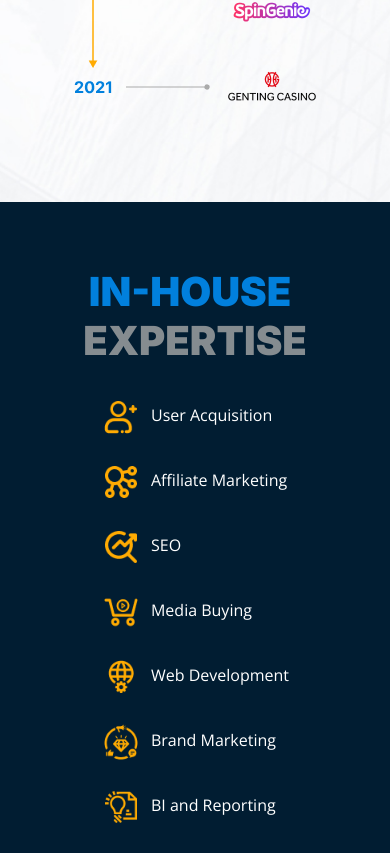
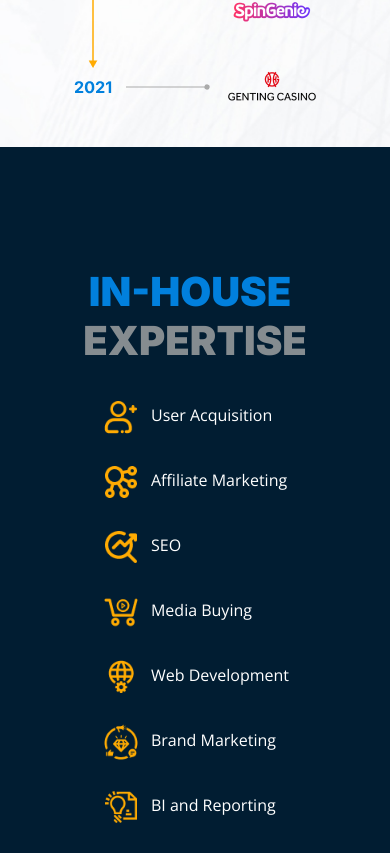
Before and after one commit to ggenobisa/primeonline, a React (Create React App) app: page / in a window 390 px wide. Shown: the part 8151-9004 px from the top of the page. Built offline with nearby package versions, Linux system fonts and the light colour scheme; the HTML template or start-up script is replaced by a standard one.

Commit message:
ajusting map, in-house heading, and scroll button

```diff
--- a/src/components/Contact.css
+++ b/src/components/Contact.css
@@ -219,7 +219,8 @@ input[type="submit"]:hover {
     .contact .container .col-2 h3 {font-size: 30px;}
     .contact .container .col-2 .prime-details {display: none;}
     .contact .container .col-1 {max-width: 100%;}
-    .contact .container .col-1 img {position: unset;width: auto; height: 100%;transform: translate(-25%, 0px);}
+    /* .contact .container .col-1 img {position: unset;width: auto; height: 100%;transform: translate(-25%, 0px);} */
+    .contact .container .col-1 img {position: unset;width: auto; height: 600px;transform: scale(1.5)}
     .Form {padding: 1rem; margin-top: 35px;}
     .Form .column-2 {display: block;}
 
@@ -268,3 +269,7 @@ input[type="submit"]:hover {
     /* .contact .container .col-1 .hide-desktop {display: none;}
     .contact .container .col-1 .hide-mobile {display: block;} */
 }
+
+@media screen and (max-width:375px) {
+    .contact .container .col-1 img {height: 800px; transform: translate(-15%);}
+}
--- a/src/components/Expertise.css
+++ b/src/components/Expertise.css
@@ -1,3 +1,12 @@
+#expertise::before {
+    content: '';
+    display: none;
+    height: 55px;
+    margin-top: -55px;
+    visibility: hidden;
+}
+
+
 .expertise {
     background-color: var(--background);
     height: 100vh;
@@ -79,6 +88,7 @@
 }
 
 @media screen and (max-width:940px) {
+    #expertise::before {display: block;}
     .expertise .content .expertise-container-heading {display:block; padding: 2rem 0;}
     .expertise .content .expertise-container-heading h2 {font-size: 40px;}
     .expertise .content .expertise-content {margin: 0 auto; padding: 0 0 2rem 0;}
--- a/src/components/Hero.css
+++ b/src/components/Hero.css
@@ -51,3 +51,7 @@
     .hero .content .hero-btn {bottom: 5%;}
     .hero .content .hero-btn h3 {font-size: 12px;}
 }
+
+@media screen and (max-width:375px) {
+    .hero .content {height: 90%;}
+}
```
Also changed, not shown: 6 other files (tests, documents, lock files or other folders).
